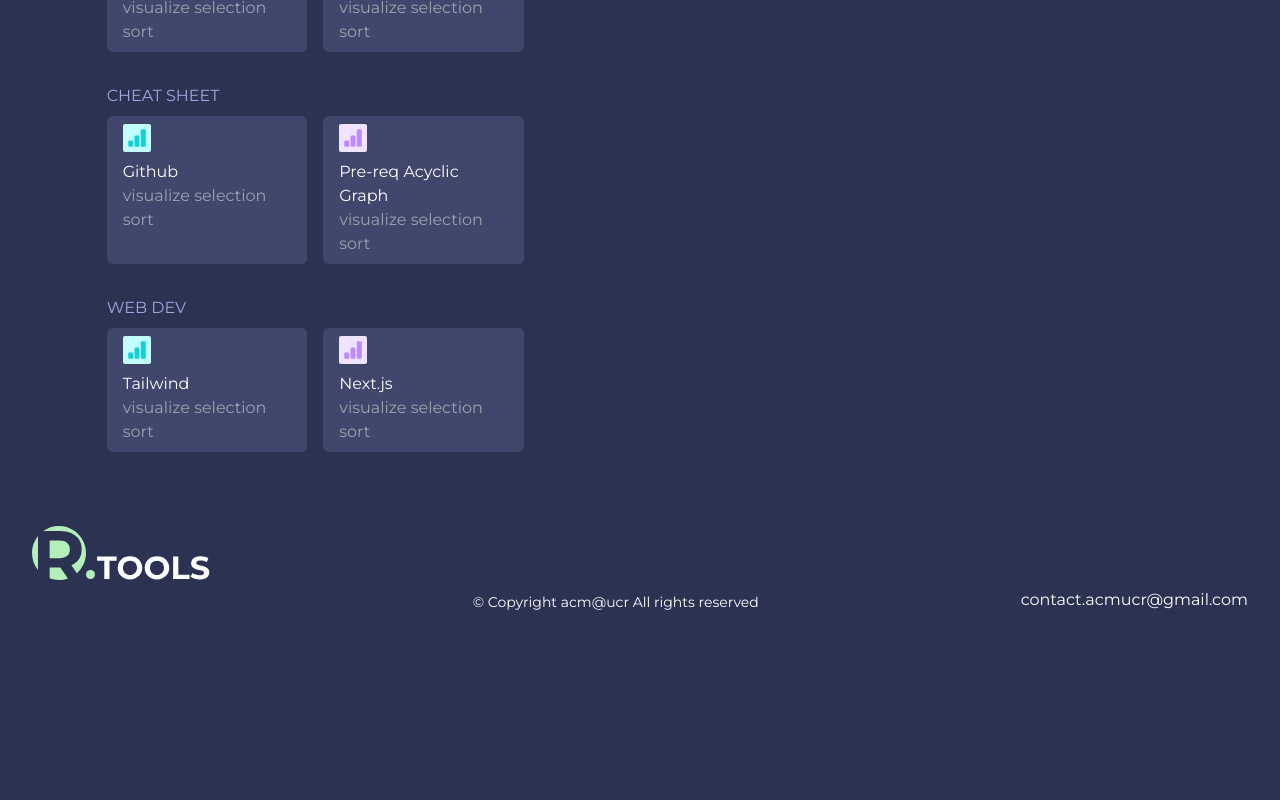
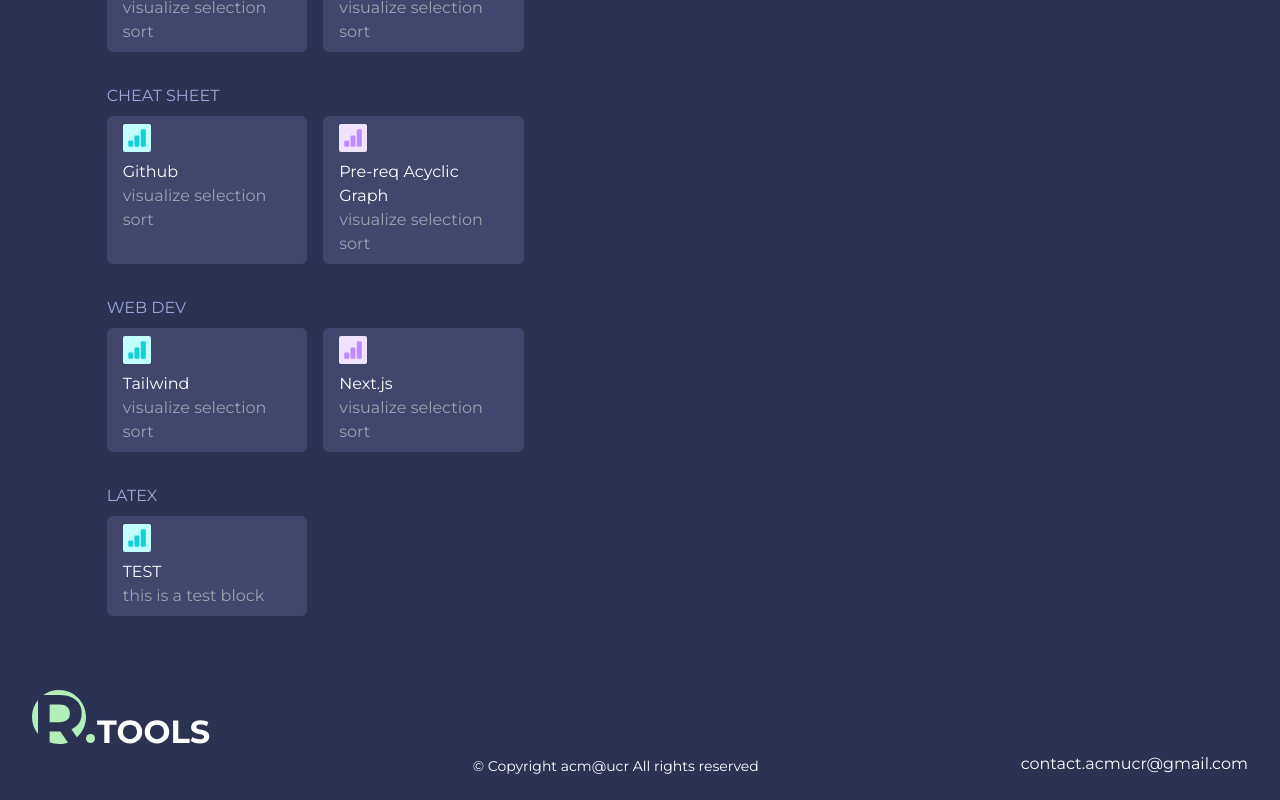
Before and after one commit to acm-ucr/r-tools, a Next.js app: page / in a window 1280 px wide. Shown: the part 985-1785 px from the top of the page. Before the commit the page ends 1621 px from the top, so only its background shows below. Built offline with nearby package versions, Linux system fonts and the light colour scheme.

Commit message:
added LATEX in nav

```diff
--- a/src/data/navigation.js
+++ b/src/data/navigation.js
@@ -132,6 +132,18 @@ export const NAVIGATION = [
       },
     ],
   },
+  {
+    name: "LATEX",
+    link: "/latex",
+    sub: [
+      {
+        icon: <BsBarChartFill />,
+        name: "TEST",
+        link: "/web-dev/tailwind",
+        description: "this is a test block",
+      },
+    ],
+  },
 ];
 
 export const ALL_CARDS = () => {
```
